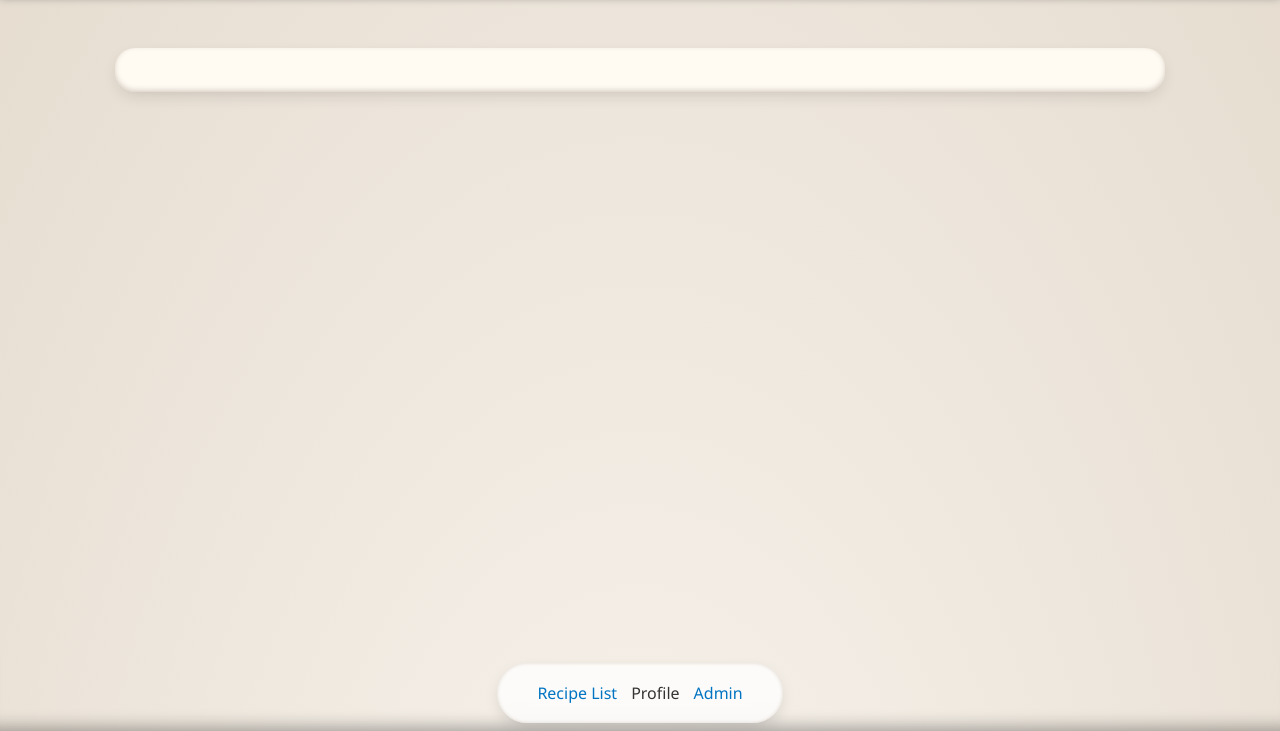
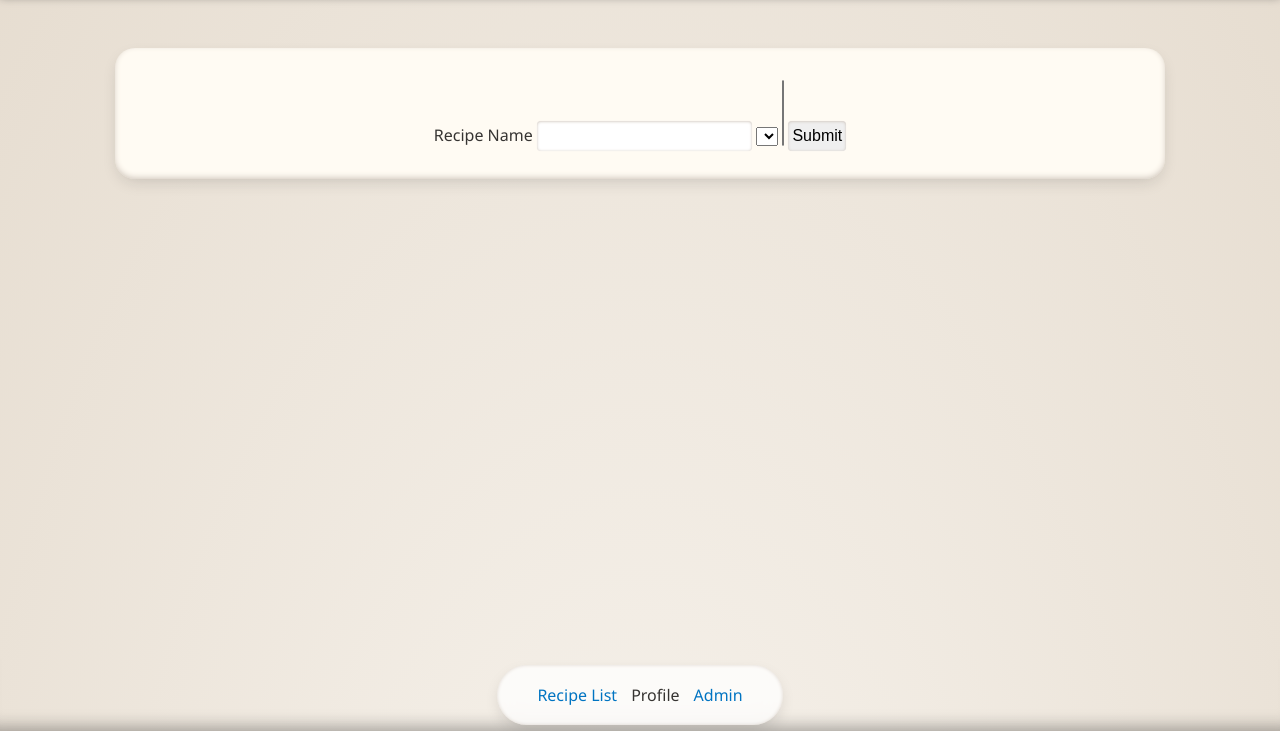
Before and after one commit to floodlight-0000/recipebook-sales-gonzalo, a Django app: page /recipe/add/ in a window 1280 px wide. Shown: the part 69-800 px from the top of the page. Run offline with Django 5.2, Linux system fonts and the light colour scheme; a user stored in the database is signed in; lists and menus that the app fills with data are empty.

```diff
--- a/static/style.css
+++ b/static/style.css
@@ -87,7 +87,7 @@ div.header {
     padding: 16px;
 }
 div.hitbox {
-    padding: 8px;
+    padding: 6px;
 }
 div.navbar {
     background-color:  var(--white-footer);
--- a/templates/addRecipeTemplate.html
+++ b/templates/addRecipeTemplate.html
@@ -1,5 +1,24 @@
 {% extends "navbar.html" %}
-
+{% block intro %}
+<form method="POST" action="/">
+    {% csrf_token %}
+    <label for="task_name">
+        <span>Recipe Name</span>
+        <input type="text" id="recipe_name" name="recipe_name">
+    </label>
+    <select id="recipe_author" name="recipe_author">
+        {% for author in authors %}
+        <option value="{{ author.pk }}">{{ author.name }}</option>
+        {% endfor %}
+    </select>
+    <select id="recipe_ingredients" name="recipe_ingredients" multiple>
+        {% for ingredient in ingredients %}
+        <option value="{{ ingredient.pk }}">{{ ingredient.name }}</option>
+        {% endfor %}
+    </select>
+    <input type="submit" value="Submit">
+</form>
+{% endblock %}
 
 {% block navbar %}
 <div class="nav-item">
```
